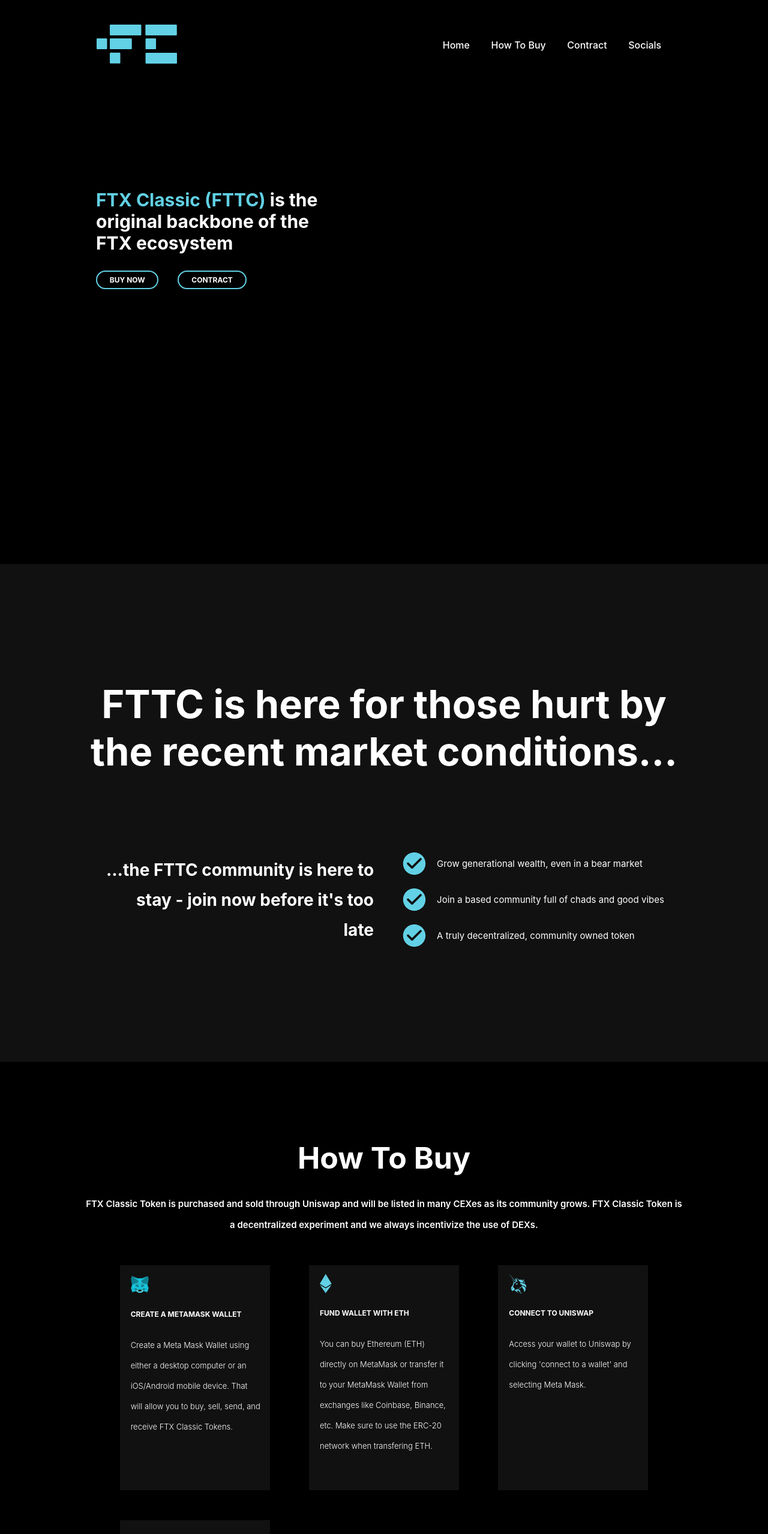
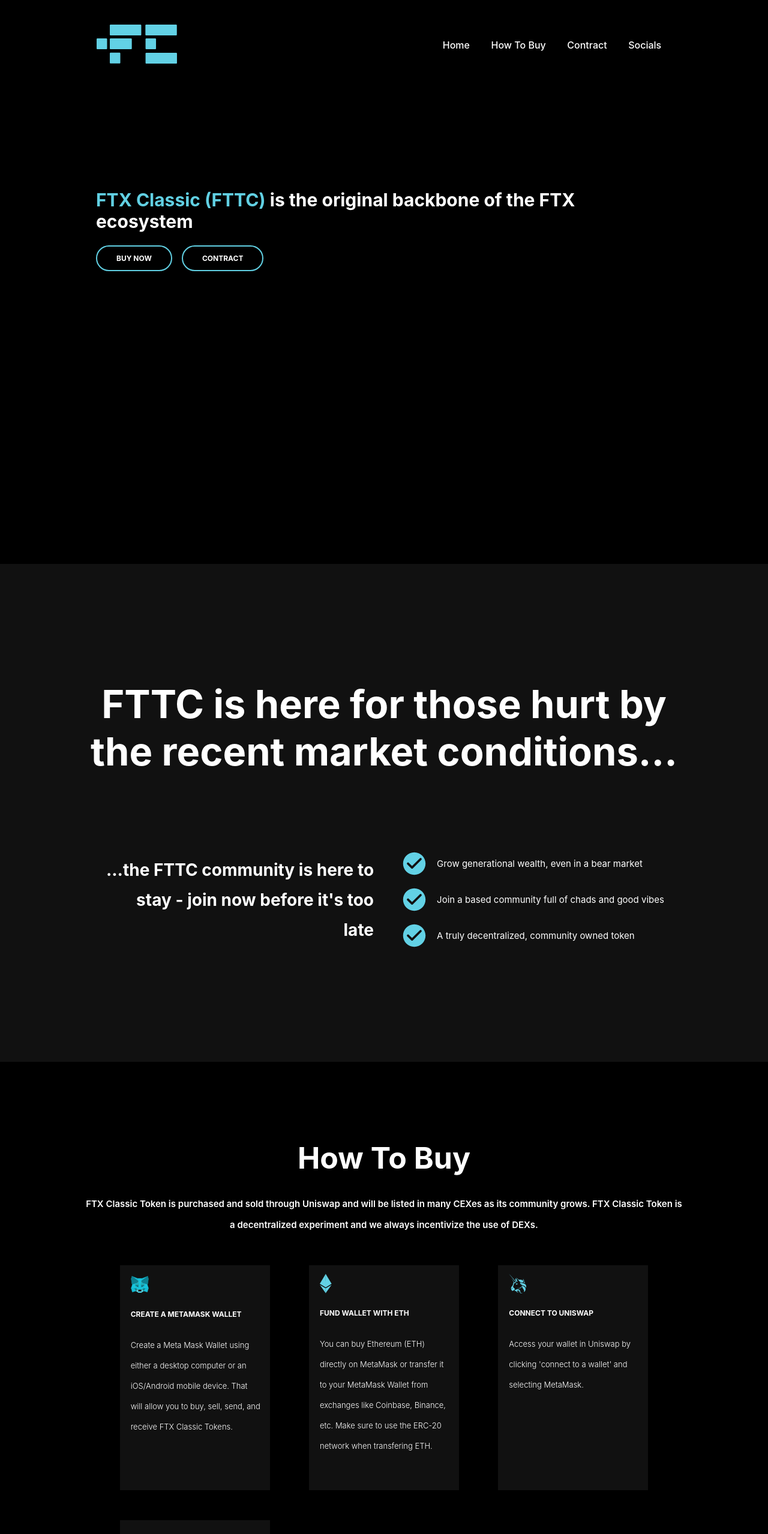
Before and after one commit to taeleenz38/FTX-CLASSIC, a Next.js app: page / in a window 1280 px wide. Shown: the top 2557 px of the page at 60% size. Built offline with nearby package versions, Linux system fonts and the light colour scheme.

Commit message:
background color + margin fixes

```diff
--- a/components/buy.js
+++ b/components/buy.js
@@ -49,7 +49,7 @@
             CONNECT TO UNISWAP
           </h3>
           <p>
-            {"Access your wallet to Uniswap by clicking 'connect to a wallet' and selecting Meta Mask."}
+            {"Access your wallet in Uniswap by clicking 'connect to a wallet' and selecting MetaMask."}
           </p>
         </div>
         <div className="card4">
@@ -63,7 +63,7 @@
             SWAP ETH FOR FTTC
           </h3>
           <p>
-            {"You can start swapping as soon as you have ETH available. Press 'select a token' and enter the token address or search for it on the tokens list."}
+            {"You can start swapping as soon as you have ETH available. Press 'select a token' and enter the token address or search for it on the list of tokens."}
           </p>
         </div>
       </div>
--- a/components/last.js
+++ b/components/last.js
@@ -4,7 +4,7 @@
 
 export default function Navbar() {
   return (
-    <div>
+    <div className='last'>
       <div className="last-section">
         <Image
           src="/logo white.svg"
@@ -45,7 +45,7 @@
         </div>
       </div>
       <div className="contract" id="contract">
-        <h1>Contract</h1>
+        <h1>Contract Address</h1>
         <h2>0xD9F6724F250F4dA8453e3DD97d718872BF72C1Da</h2>
       </div>
     </div>
--- a/styles/index.css
+++ b/styles/index.css
@@ -77,7 +77,7 @@
 }
 
 .content-info {
-  width: 42%;
+  width: 75%;
 }
 
 .content-message {
@@ -88,7 +88,7 @@
   margin-left: 10rem;
   font-size: 60px;
   color: white;
-  margin-bottom: 4rem;
+  margin-bottom: 2.5rem;
 }
 
 .content-message span {
@@ -135,22 +135,13 @@
 
   .content a {
     font-size: 12px;
-    padding: 0.4rem 1.3rem;
+    margin-right: 1rem;
   }
 
-}
-
-@media (max-width: 1060px) {
-  .content h2 {
-    font-size: 30px;
-    margin-bottom: 2rem;
+  .content-btns {
+    margin-left: 10rem;
   }
 
-  .content a {
-    font-size: 10px;
-    padding: 0.2rem 0.7rem;
-    margin-right: 1rem;
-  }
 }
 
 @media (max-width: 480px) {
@@ -716,12 +707,12 @@
 .cz-troll {
   padding: 0;
   color: white;
-  height: 800px;
+  height: 700px;
   /* background-image: url('/cz.svg');
   background-repeat: no-repeat;
   background-position: right; */
   margin-bottom: 100px;
-
+  background-color: #111111;
 }
 
 .cz-quote {
@@ -809,7 +800,9 @@
 
 .last-section {
   margin: 0;
-  margin-left: 225px;
+  margin-left: 185px;
+  margin-top: 250px;
+  margin-bottom: 250px;
   height: 400px;
   color: white;
   display: flex;
@@ -858,16 +851,17 @@
 
 .contract {
   color: white;
-  margin-bottom: 175px;
+  margin-bottom: 80px;
 }
 
 .contract h1 {
-  font-size: 50px;
+  font-size: 40px;
   text-align: center;
 }
 
 .contract h2 {
-  font-size: 25px;
+  font-size: 20px;
+  font-weight: 400;
   text-align: center;
 }
 
```
